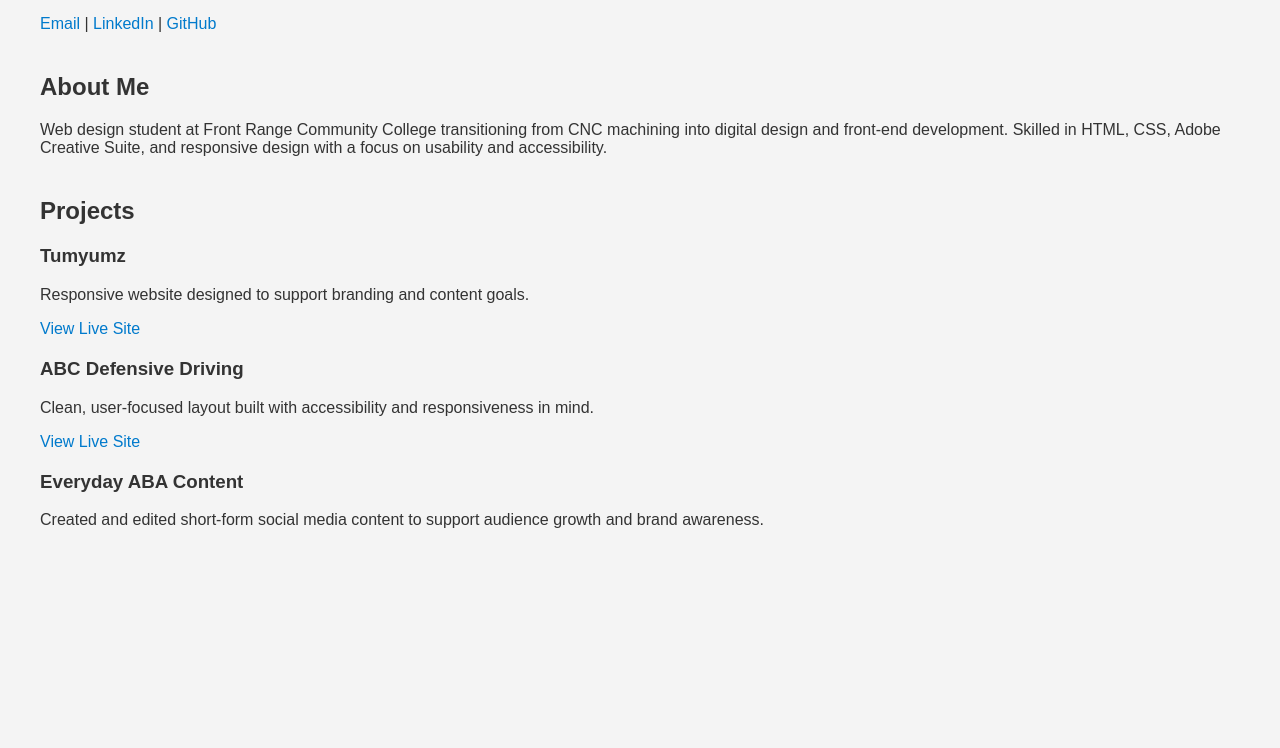
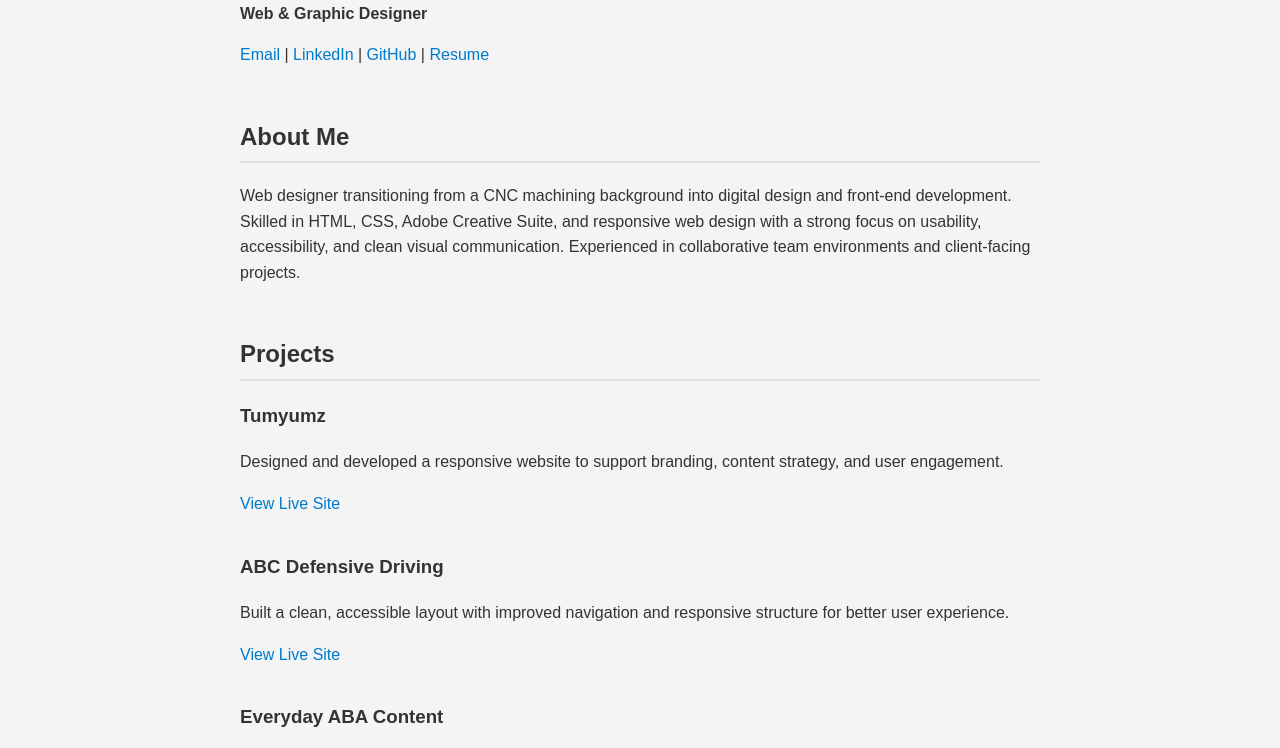
Before and after one commit to VONConnex/JustinPhaimany.github.io, a plain HTML site: page index.html in a window 1280 px wide. Shown: the part 133-881 px from the top of the page. Before the commit the page ends 800 px from the top, so only its background shows below. Drawn offline with Linux system fonts and the light colour scheme.

Commit message:
Update index.html

```diff
--- a/index.html
+++ b/index.html
@@ -6,19 +6,23 @@
 <title>Justin Phaimany | Web & Graphic Design</title>
 <style>
 body {
-    font-family: Arial, sans-serif;
-    margin: 0;
-    padding: 40px;
+    font-family: Arial, Helvetica, sans-serif;
     background-color: #f4f4f4;
     color: #333;
+    max-width: 800px;
+    margin: 60px auto;
+    line-height: 1.6;
 }
 
 h1 {
+    font-size: 36px;
     margin-bottom: 5px;
 }
 
-.section {
-    margin-top: 40px;
+h2 {
+    margin-top: 50px;
+    border-bottom: 2px solid #e0e0e0;
+    padding-bottom: 5px;
 }
 
 a {
@@ -31,7 +35,7 @@ a:hover {
 }
 
 .project {
-    margin-bottom: 20px;
+    margin-bottom: 35px;
 }
 </style>
 </head>
@@ -39,17 +43,18 @@ a:hover {
 <body>
 
 <h1>Justin Phaimany</h1>
-<p>Web & Graphic Design Student</p>
+<p><strong>Web & Graphic Designer</strong></p>
 <p>
 <a href="mailto:jphaimany25@gmail.com">Email</a> |
 <a href="https://linkedin.com/in/justin-phaimany" target="_blank">LinkedIn</a> |
 <a href="https://github.com/VONConnex" target="_blank">GitHub</a>
+    | <a href="resume.pdf" target="_blank">Resume</a>
 </p>
 
 <div class="section">
 <h2>About Me</h2>
 <p>
-Web design student at Front Range Community College transitioning from CNC machining into digital design and front-end development. Skilled in HTML, CSS, Adobe Creative Suite, and responsive design with a focus on usability and accessibility.
+Web designer transitioning from a CNC machining background into digital design and front-end development. Skilled in HTML, CSS, Adobe Creative Suite, and responsive web design with a strong focus on usability, accessibility, and clean visual communication. Experienced in collaborative team environments and client-facing projects.
 </p>
 </div>
 
@@ -58,19 +63,19 @@ Web design student at Front Range Community College transitioning from CNC machi
 
 <div class="project">
 <h3>Tumyumz</h3>
-<p>Responsive website designed to support branding and content goals.</p>
+<p>Designed and developed a responsive website to support branding, content strategy, and user engagement.</p>
 <a href="https://www.tumyumz.com" target="_blank">View Live Site</a>
 </div>
 
 <div class="project">
 <h3>ABC Defensive Driving</h3>
-<p>Clean, user-focused layout built with accessibility and responsiveness in mind.</p>
+<p>Built a clean, accessible layout with improved navigation and responsive structure for better user experience.</p>
 <a href="https://www.abcdefensivedriving.net" target="_blank">View Live Site</a>
 </div>
 
 <div class="project">
 <h3>Everyday ABA Content</h3>
-<p>Created and edited short-form social media content to support audience growth and brand awareness.</p>
+<p>Created and managed short-form social media content across multiple platforms, improving engagement and brand visibility.</p>
 </div>
 
 </div>
```
